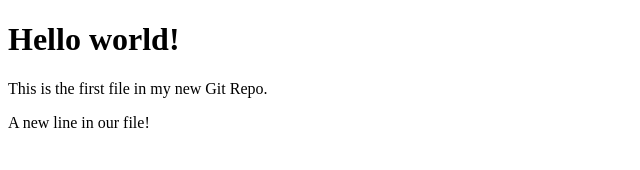
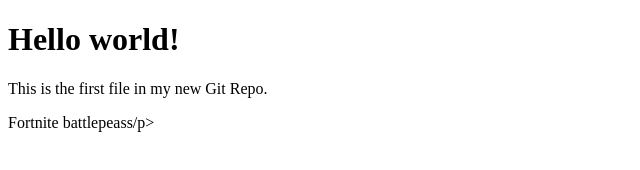
Before and after one commit to Nazmul-Hasan1/Nazmul-Hasan1.github.io, a plain HTML site: page index.html in a window 1280 px wide. Shown: the full height of the page, 0-640 px from the left. Drawn offline with Linux system fonts and the light colour scheme.

Commit message:
updated index.html with emergency fix'

```diff
--- a/index.html
+++ b/index.html
@@ -8,7 +8,7 @@
 
 <h1>Hello world!</h1>
 <p>This is the first file in my new Git Repo.</p>
-<p>A new line in our file!</p>
+<p>Fortnite battlepeass/p>
 
 </body>
 </html>
```
